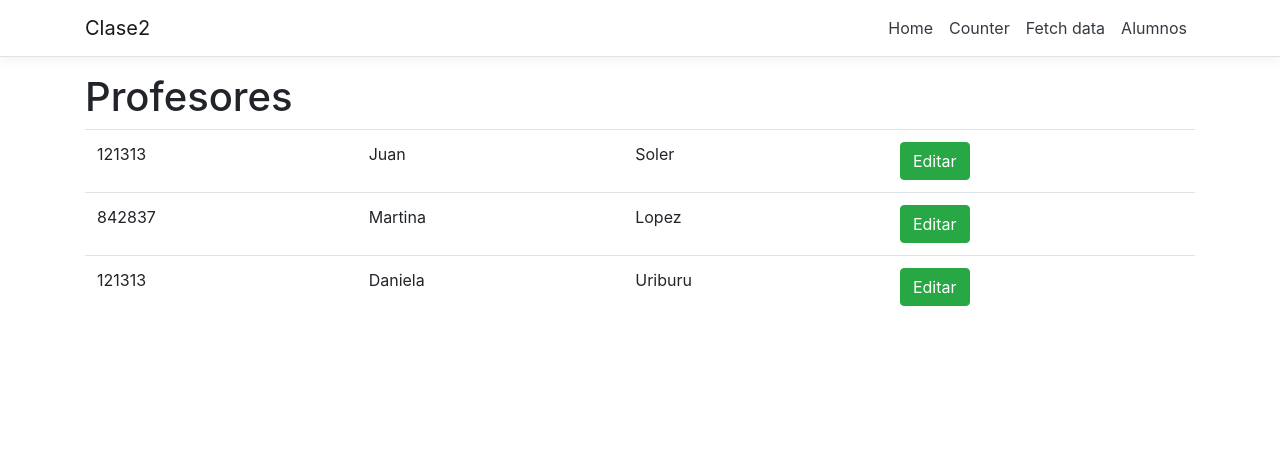
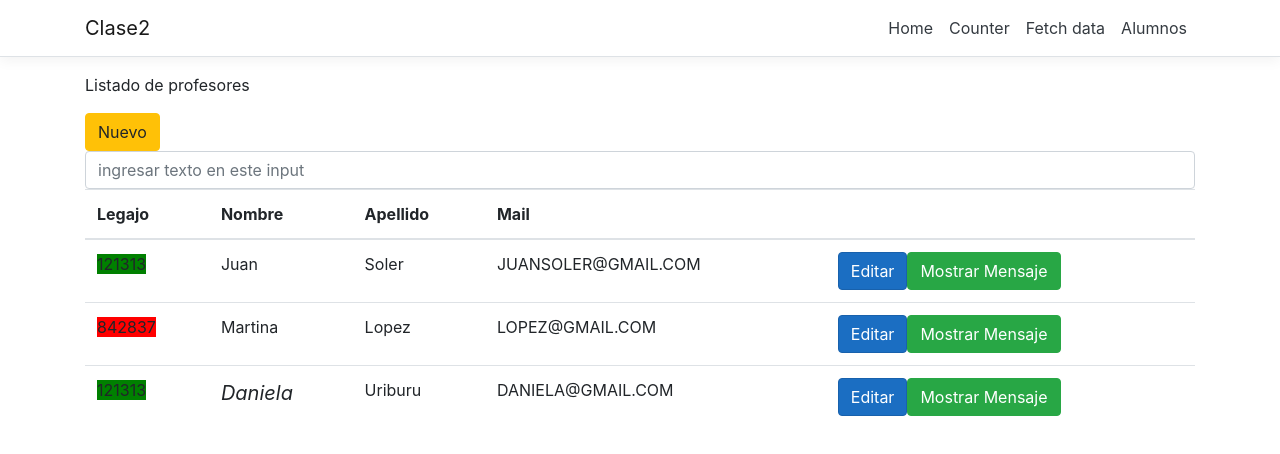
Before and after one commit to damiandar/Angular, an Angular app: page /profesores in a window 1280 px wide. Shown: the top 454 px of the page. Built offline with nearby package versions, Linux system fonts and the light colour scheme.

Commit message:
profesores

```diff
--- /dev/null
+++ b/src/app/modelos/profesor.ts
@@ -0,0 +1,6 @@
+export interface Profesor {
+    legajo:number,
+    nombre:string,
+    apellido:string,
+    mail:string
+}
--- /dev/null
+++ b/src/app/profesores/profesores-form.component.css
@@ -0,0 +1,3 @@
+.errormail{
+    background-color: red;
+}
--- a/src/app/profesores/profesores.component.css
+++ b/src/app/profesores/profesores.component.css
@@ -0,0 +1,4 @@
+.nombreletra{
+    font-style: italic;
+    font-size: 20px;
+}
--- a/src/app/profesores/profesores.component.html
+++ b/src/app/profesores/profesores.component.html
@@ -1,11 +1,41 @@
-<h1>Profesores </h1>
-<table class="table">
+<p>{{Titulo}}</p>
+
+<button [routerLink]='["/profesor-nuevo"]' class="btn btn-warning">Nuevo</button>
+<input [placeholder]="ingreso" type="text" [(ngModel)]="textoingresado" class="form-control" />
+{{textoingresado}}
+<p *ngIf="!(ListadoProfesores.length>0)" >La Lista de profesores esta vacia.</p>
+
+<table class="table" *ngIf="ListadoProfesores.length>0">
+    <thead>
+        <th>Legajo</th>
+        <th>Nombre</th>
+        <th>Apellido</th>
+        <th>Mail</th>
+        <th></th>
+    </thead>
+    <tbody>
     <tr *ngFor="let profe of ListadoProfesores">
-        <td>{{profe.Legajo}}</td>
-        <td>{{profe.Nombre}}</td>
-        <td>{{profe.Apellido}}</td>
         <td>
-            <button [routerLink]="['/profesores-form']" class="btn btn-success">Editar</button>
+            <span [ngStyle]="{'background-color': profe.legajo===842837 ? 'red' : 'green'}" >
+                {{profe.legajo}}
+            </span>
+        </td>
+        <td>
+            <span [ngClass]="{'nombreletra': profe.nombre==='Daniela'  }">
+                {{profe.nombre}}
+            </span>
+        </td>
+        <td>{{profe.apellido}}</td>
+        <td>{{profe.mail | uppercase  }}</td>
+        <td>
+            <button [routerLink]='["/profesores-editar/" + profe.id ]' class="btn btn-primary">
+                Editar
+            </button>
+
+            <button class="btn btn-success"  (click)="MostrarMensaje()" >
+                Mostrar Mensaje
+            </button>
         </td>
     </tr>
+</tbody>
 </table>
--- a/src/app/profesores/profesores.component.ts
+++ b/src/app/profesores/profesores.component.ts
@@ -1,4 +1,6 @@
 import { Component, OnInit } from '@angular/core';
+import {Profesor} from '../modelos/profesor';
+import {ProfesorService} from '../servicios/profesor.service';
 
 @Component({
   selector: 'app-profesores',
@@ -6,16 +8,19 @@ import { Component, OnInit } from '@angular/core';
   styleUrls: ['./profesores.component.css']
 })
 export class ProfesoresComponent implements OnInit {
+ ListadoProfesores:Profesor[];
+ Titulo:string="Listado de profesores";
+ ingreso:string="ingresar texto en este input";
+ textoingresado:string;
 
-  ListadoProfesores=[
-    {Legajo:121313, Nombre:"Juan", Apellido:"Soler"},
-    {Legajo:842837, Nombre:"Martina", Apellido:"Lopez"},
-    {Legajo:121313, Nombre:"Daniela", Apellido:"Uriburu"},
-
-  ]
-  constructor() { }
+  constructor(private servicioProfesor:ProfesorService) { }
 
   ngOnInit() {
+    this.ListadoProfesores=this.servicioProfesor.MostrarTodos();
+  }
+
+  MostrarMensaje(){
+    alert("Mensaje del boton");
   }
 
 }
--- /dev/null
+++ b/src/app/servicios/profesor.service.ts
@@ -0,0 +1,30 @@
+import { Injectable } from '@angular/core';
+import {Profesor} from '../modelos/profesor'
+
+@Injectable({
+  providedIn: 'root'
+})
+export class ProfesorService {
+  ListadoProfesores:Profesor[]=[
+    {legajo:121313, nombre:"Juan", apellido:"Soler", mail:"juansoler@gmail.com"},
+    {legajo:842837, nombre:"Martina", apellido:"Lopez", mail:"lopez@gmail.com"},
+    {legajo:121313, nombre:"Daniela", apellido:"Uriburu",mail:"daniela@gmail.com"},
+
+  ]
+  constructor() { }
+
+  MostrarTodos():Profesor[]{
+    return this.ListadoProfesores.slice();
+  }
+
+  BorrarProfesor(profId:number):any{
+
+  }
+
+  Crear(profesor:Profesor){
+
+  }
+  Editar(profesor:Profesor){
+
+  }
+}
```
Also changed, not shown: src/app/profesores/profesores-form.component.html (added, +35 -0 lines), src/app/profesores/profesores-form.component.ts (added, +33 -0 lines).
